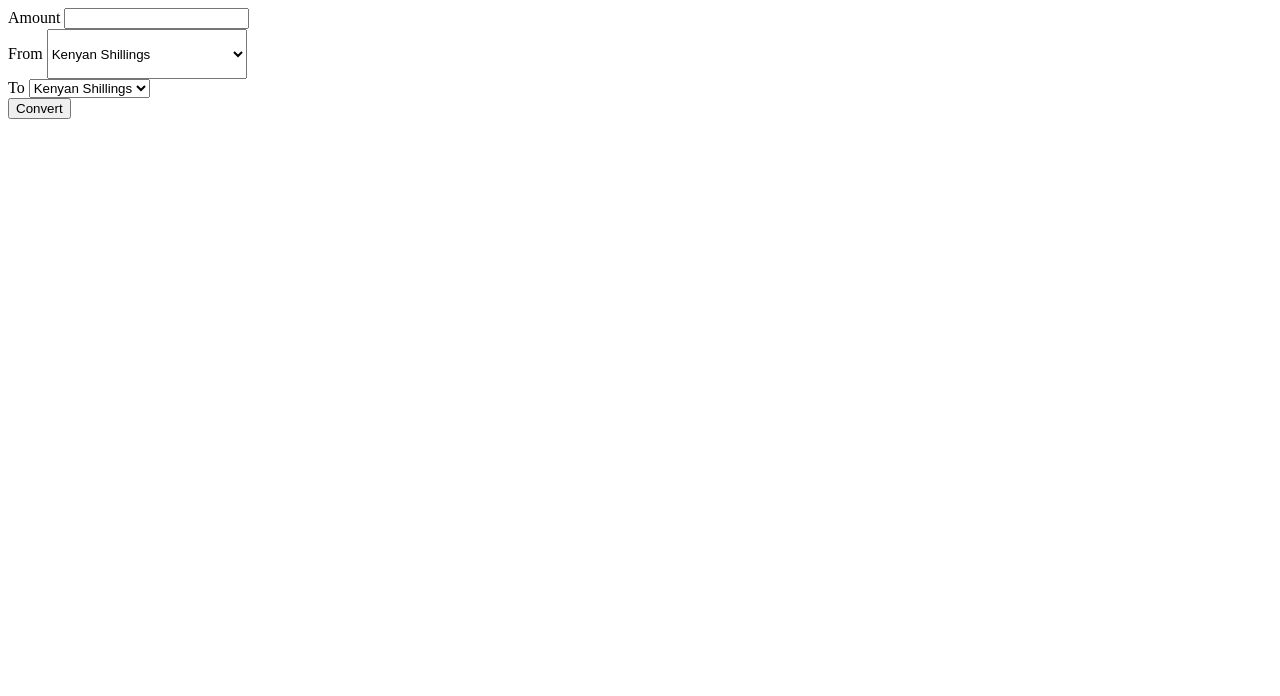
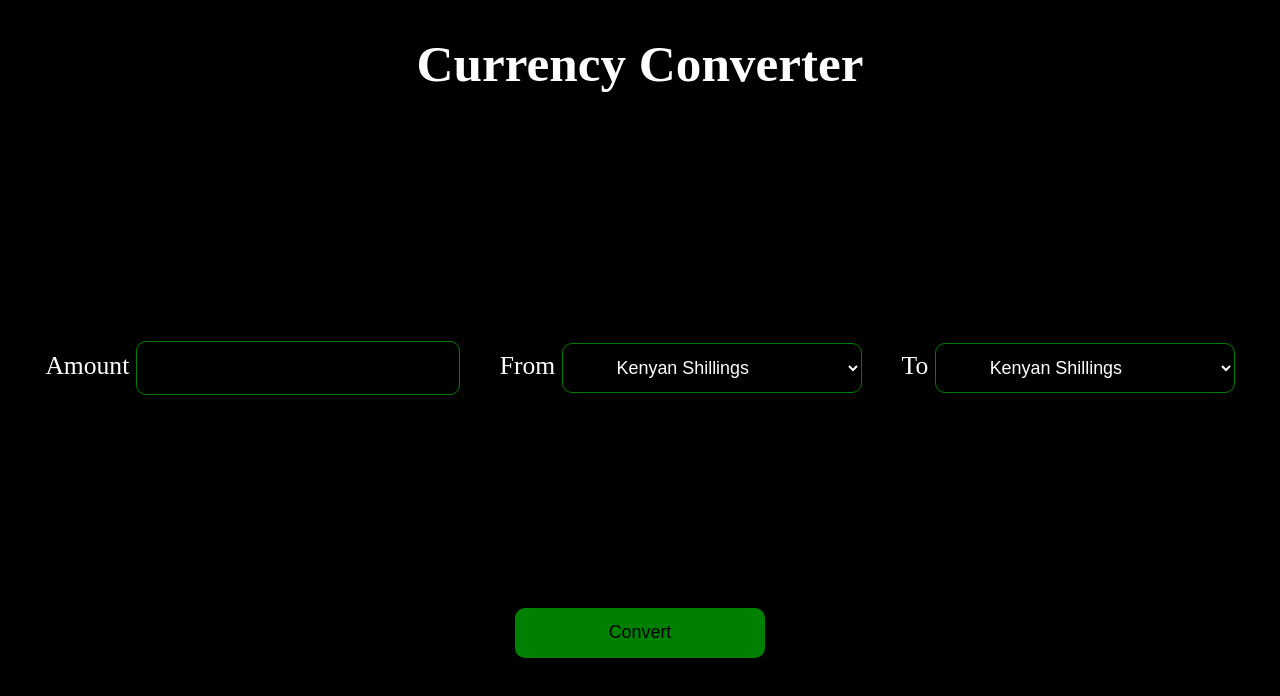
Before and after one commit to annon-prog/currency-converter, a plain HTML site: page index.html in a window 1280 px wide. Drawn offline with Linux system fonts and the light colour scheme.

Commit message:
Added the required layout

```diff
--- a/index.html
+++ b/index.html
@@ -7,6 +7,7 @@
     <link rel="stylesheet" href="style.css" />
   </head>
   <body>
+    <h1>Currency Converter</h1>
     <div class="container">
       <!--Input for our amount-->
       <div class="amounts">
--- a/style.css
+++ b/style.css
@@ -1,9 +1,76 @@
 body {
   height: 100vh;
   width: 100vw;
+  font-size: 1.6em;
+  margin: 0;
+  padding: 0;
+  background-color: black;
+  color: white;
+}
+
+.container {
+  height: 60%;
+  width: 100%;
+  display: flex;
+  justify-content: center;
+  align-items: center;
+  gap: 40px;
+}
+.button {
+  display: flex;
+  justify-content: center;
+  align-items: center;
+}
+
+#amount {
+  height: 50px;
+  width: 200px;
+  padding-left: 120px;
+  border-radius: 10px;
+  border: 1px solid green;
+  font-size: 0.7em;
+  background-color: black;
+  color: white;
+}
+h1 {
+  text-align: center;
 }
 
 #from {
   height: 50px;
-  width: 200px;
+  width: 300px;
+  border-radius: 10px;
+  border: 1px solid green;
+  font-size: 0.7em;
+  padding-left: 50px;
+  background-color: black;
+  color: white;
 }
+
+#to {
+  height: 50px;
+  width: 300px;
+  border-radius: 10px;
+  border: 1px solid green;
+  font-size: 0.7em;
+  padding-left: 50px;
+  background-color: black;
+  color: white;
+}
+#results {
+  display: flex;
+  justify-content: center;
+  flex-direction: column;
+  gap: 2px;
+  align-items: center;
+}
+
+#btn {
+  height: 50px;
+  width: 250px;
+  font-size: 0.7em;
+  border: 0;
+  background-color: green;
+  color: black;
+  border-radius: 10px;
+}
```
